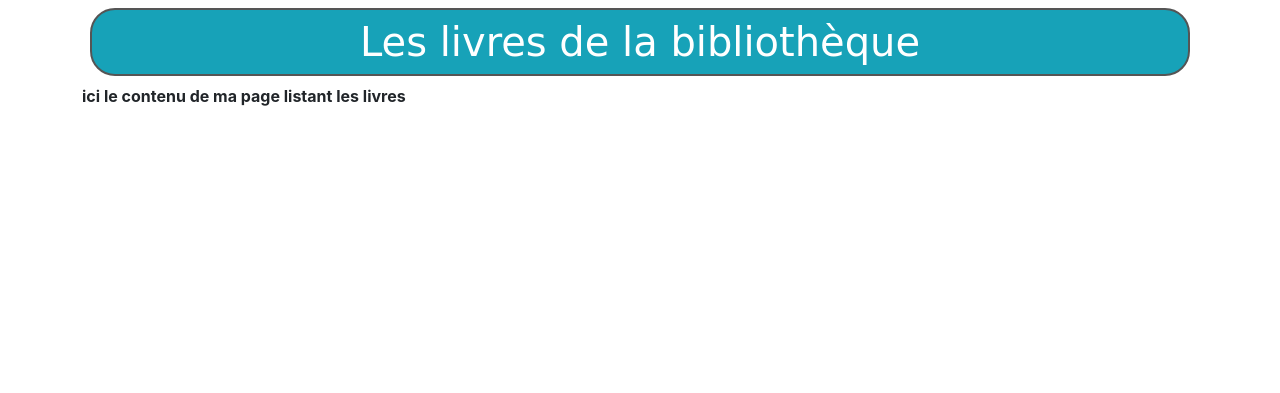
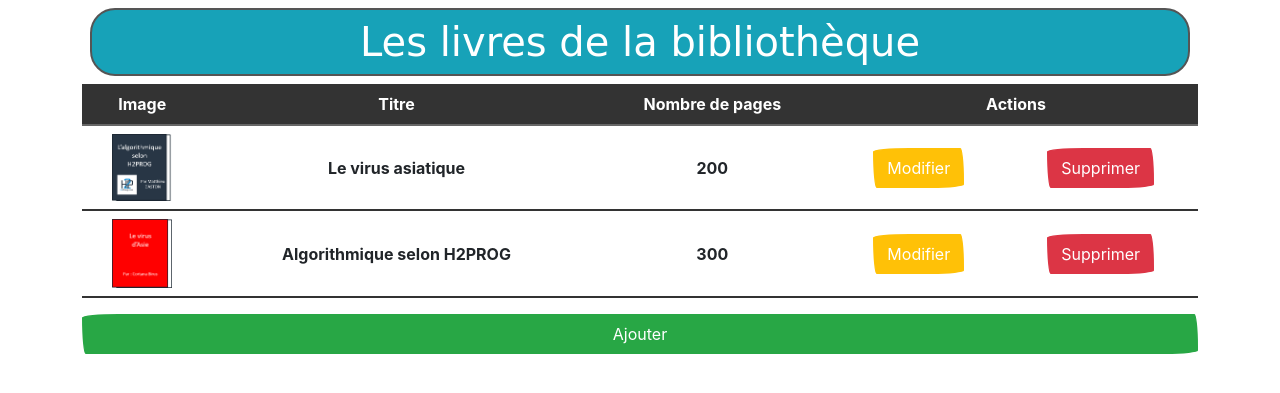
Before and after one commit to EmmanuelBlanchard/Developpement-Web-PHP-POO-MySQL-architecture-MVC-CRUD, a PHP site: page /livres.php in a window 1280 px wide. Shown: the part 60-453 px from the top of the page. Run offline with PHP 8.4, Linux system fonts and the light colour scheme; some web fonts are replaced.

Commit message:
1-Structure du site, E4-Liste de livres

```diff
--- a/biblio/livres.php
+++ b/biblio/livres.php
@@ -1,6 +1,30 @@
 <?php ob_start(); ?>
 
-<p>ici le contenu de ma page listant les livres</p>
+<table class="table text-center">
+    <tr class="table-dark">
+        <th>Image</th>
+        <th>Titre</th>
+        <th>Nombre de pages</th>
+        <th colspan="2">Actions</th>
+    </tr>
+    <tr>
+        <td><img src="public/images/algo.png" width="60px;"></td>
+        <td class="align-middle">Le virus asiatique</td>
+        <td class="align-middle">200</td>
+        <td class="align-middle"><a href="" class="btn btn-warning">Modifier</a></td>
+        <td class="align-middle"><a href="" class="btn btn-danger">Supprimer</a></td>
+    </tr>
+
+    <tr>
+        <td><img src="public/images/virus.png" width="60px;"></td>
+        <td class="align-middle">Algorithmique selon H2PROG</td>
+        <td class="align-middle">300</td>
+        <td class="align-middle"><a href="" class="btn btn-warning">Modifier</a></td>
+        <td class="align-middle"><a href="" class="btn btn-danger">Supprimer</a></td>
+    </tr>
+</table>
+<a href="" class="btn btn-success d-block">Ajouter</a>
+
 
 <?php
     $titre = "Les livres de la bibliothèque";
```
Also changed, not shown: biblio/public/images/JS.png (added), biblio/public/images/algo.png (added), biblio/public/images/france.png (added), biblio/public/images/virus.png (added).
